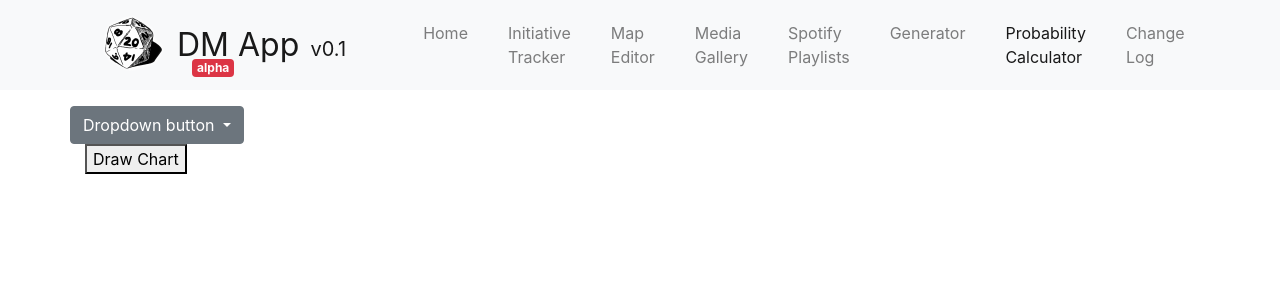
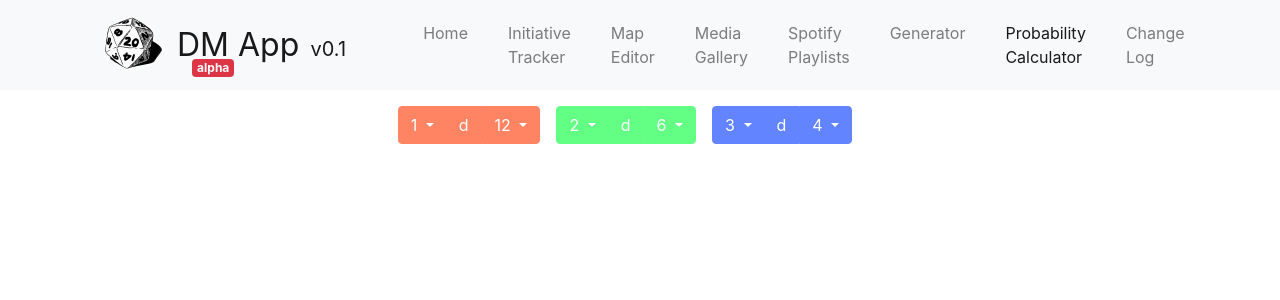
Before and after one commit to DeveloperJhaka/DM-App, an Angular app: page /probability in a window 1280 px wide. Shown: the top 300 px of the page. Built offline with nearby package versions, Linux system fonts and the light colour scheme.

Commit message:
updated probability generator

```diff
--- a/src/app/dice-probability/dice-probability.component.css
+++ b/src/app/dice-probability/dice-probability.component.css
@@ -1,5 +1,6 @@
 .row {
 	margin-top: 16px;
+	width: 100%;
 }
 
 canvas {
@@ -13,3 +14,33 @@ ul {
 li {
 	list-style: none;
 }
+
+.open .dropdown-menu {
+	display: block !important;
+}
+
+ul.probability-list {
+	column-count: 3;
+}
+
+.row > .btn-group > .btn-group {
+	margin-left: 8px;
+	margin-right: 8px;
+}
+
+.dropdown-item {
+	cursor: pointer;
+}
+
+.centered {
+	position: relative;
+	width: 100%;
+}
+
+.centered .btn-group {
+	margin: 0 auto;
+}
+
+.probability {
+	margin: 32px 0;
+}
--- a/src/app/dice-probability/dice-probability.component.html
+++ b/src/app/dice-probability/dice-probability.component.html
@@ -1,17 +1,39 @@
-<div class="row">
-	<div class="dropdown" appDropdown>
-		<button class="btn btn-secondary dropdown-toggle" type="button" id="dropdownMenuButton" data-toggle="dropdown" aria-haspopup="true" aria-expanded="false">
-			Dropdown button
-		</button>
-		<div class="dropdown-menu" aria-labelledby="dropdownMenuButton">
-			<a class="dropdown-item" href="#">Action</a>
-			<a class="dropdown-item" href="#">Another action</a>
-			<div class="dropdown-divider"></div>
-			<a class="dropdown-item" href="#">Something else here</a>
+<div class="row centered">
+	<div class="btn-group">
+		<div class="btn-group" role="group" *ngFor="let r of roll; let i = index">
+			<div class="btn-group" role="group" appDropdown>
+				<button
+						id="btnGroupDrop1"
+						type="button"
+						class="btn btn-primary dropdown-toggle"
+						data-toggle="dropdown"
+						[ngStyle]="{'background-color': getColourStyle(i, 1.0),'border-color': getColourStyle(i, 1.0)}">
+					{{ r.number }}
+				</button>
+				<div class="dropdown-menu">
+					<a class="dropdown-item" *ngFor="let number of numbers" (click)="setNumber( r, number )">{{ number }}</a>
+				</div>
+			</div>
+			<button
+					type="button"
+					class="btn btn-primary"
+					[ngStyle]="{'background-color': getColourStyle(i, 1.0),'border-color': getColourStyle(i, 1.0)}">
+				d
+			</button>
+			<div class="btn-group" role="group" appDropdown>
+				<button
+						id="btnGroupDrop2"
+						type="button"
+						class="btn btn-primary dropdown-toggle"
+						data-toggle="dropdown"
+						[ngStyle]="{'background-color': getColourStyle(i, 1.0),'border-color': getColourStyle(i, 1.0)}">
+					{{ r.die }}
+				</button>
+				<div class="dropdown-menu">
+					<a class="dropdown-item" *ngFor="let die of dice" (click)="setDie( r, die )">d{{ die }}</a>
+				</div>
+			</div>
 		</div>
-	</div>
-	<div class="col-sm-12">
-		<button (click)="drawChart()">Draw Chart</button>
 	</div>
 </div>
 <div class="row">
@@ -19,7 +41,7 @@
 		<canvas #probCanvas></canvas>
 	</div>
 </div>
-<div class="row" *ngIf="this.outcomes !== undefined">
+<div class="row probability" *ngIf="this.outcomes !== undefined">
 	<div class="col-sm-4" *ngFor="let outcome of this.outcomes; let i = index">
 		<div class="card" [ngStyle]="{'background-color': getColourStyle(i, 0.2),'border-color': getColourStyle(i, 1.0)}">
 			<div class="card-body">
@@ -32,7 +54,7 @@
 					<li>The number of results is <b>{{ outcome.totalResults }}</b></li>
 				</ul>
 				<h5 class="card-title">Probability</h5>
-				<ul>
+				<ul class="probability-list">
 					<span *ngFor="let result of outcome.outcomes; let j = index">
 						<li *ngIf="result > 0"><b>{{ j + 1 }}:</b> {{ calculatePercent( result, outcome.totalResults ) }}</li>
 					</span>
--- a/src/app/dice-probability/dice-probability.component.ts
+++ b/src/app/dice-probability/dice-probability.component.ts
@@ -1,7 +1,7 @@
 import { AfterViewInit, Component, ElementRef, ViewChild } from '@angular/core';
 import { Chart } from 'chart.js';
 import { DiceTreeModel } from '../shared/models/dice-tree.model';
-import {DiceRollOutcomeModel} from '../shared/models/dice-roll-outcome.model';
+import { DiceRollOutcomeModel } from '../shared/models/dice-roll-outcome.model';
 
 @Component({
 	selector: 'app-dice-probability',
@@ -11,13 +11,17 @@ import {DiceRollOutcomeModel} from '../shared/models/dice-roll-outcome.model';
 export class DiceProbabilityComponent implements AfterViewInit {
 	@ViewChild( 'probCanvas' ) probCanvasRef: ElementRef;
 	@ViewChild( 'canvasContainer' ) canvasContainerRef: ElementRef;
-	public context: CanvasRenderingContext2D;
+	context: CanvasRenderingContext2D;
 	width;
 	height;
-	public roll;
-	public colors;
-	public outcomes: DiceRollOutcomeModel[];
+	roll;
+	colors;
+	outcomes: DiceRollOutcomeModel[];
+	buttonTitle = 'Die';
 	chartType;
+	chart;
+	numbers = [ 1, 2, 3, 4, 5 ];
+	dice = [ 4, 6, 8, 10, 12, 20, 100 ];
 
 	constructor() {
 		this.roll = [
@@ -47,15 +51,27 @@ export class DiceProbabilityComponent implements AfterViewInit {
 
 	drawChart() {
 
+		if ( this.chart ) {
+			this.chart.destroy();
+			this.outcomes = undefined;
+		}
+
 		this.outcomes = [];
 		const labels = [];
 		const datasets = [];
+		let highestIndex;
+		let highestOutcome = -1;
 
 		for ( let i = 0; i < this.roll.length; ++i ) {
 			this.outcomes[i] = this.outcomesFromRoll( this.roll[i].number, this.roll[i].die );
+
+			if ( this.outcomes[i].highest > highestOutcome ) {
+				highestOutcome = this.outcomes[i].highest;
+				highestIndex = i;
+			}
 		}
 
-		for ( let i = 1; i <= this.roll[0].number * this.roll[0].die; ++i ) {
+		for ( let i = 1; i <= this.roll[ highestIndex ].number * this.roll[ highestIndex ].die; ++i ) {
 			labels.push( i );
 		}
 
@@ -70,13 +86,16 @@ export class DiceProbabilityComponent implements AfterViewInit {
 			});
 		}
 
-		const chart = new Chart( this.context, {
+		this.chart = new Chart( this.context, {
 			type: this.chartType,
 			data: {
 				labels: labels,
 				datasets: datasets,
 			},
 			options: {
+				legend: {
+					display: false
+				},
 				scales: {
 					yAxes: [{
 						ticks: {
@@ -108,7 +127,7 @@ export class DiceProbabilityComponent implements AfterViewInit {
 			outcomes[ results[i] - 1 ] += 1;
 		}
 
-		return new DiceRollOutcomeModel( number, die, lowestResult, highestResult, outcomes );
+		return new DiceRollOutcomeModel( number, die, outcomes );
 	}
 
 	buildTree( node, number, die, level = 0 ) {
@@ -129,4 +148,16 @@ export class DiceProbabilityComponent implements AfterViewInit {
 	getColourStyle( index, alpha ) {
 		return 'rgba(' + this.colors[ index ].r + ',' + this.colors[ index ].g + ',' + this.colors[ index ].b + ',' + alpha + ')';
 	}
+
+	setNumber( roll, number ) {
+		roll.number = number;
+
+		this.drawChart();
+	}
+
+	setDie( roll, die ) {
+		roll.die = die;
+
+		this.drawChart();
+	}
 }
--- a/src/app/shared/models/dice-roll-outcome.model.ts
+++ b/src/app/shared/models/dice-roll-outcome.model.ts
@@ -1,14 +1,16 @@
 export class DiceRollOutcomeModel {
+	public lowest: number;
+	public highest: number;
 	public average: number;
 	public outcomeCount: number;
 	public totalResults: number;
 	constructor( public number: number,
 				 public die: number,
-				 public lowest: number,
-				 public highest: number,
 				 public outcomes: number[] ) {
-		this.average = ( lowest + highest ) * 0.5;
-		this.outcomeCount = highest - lowest + 1;
+		this.lowest = number;
+		this.highest = number * die;
+		this.average = ( this.lowest + this.highest ) * 0.5;
+		this.outcomeCount = this.highest - this.lowest + 1;
 		this.totalResults = Math.pow( die, number );
 	}
 }
```
Also changed, not shown: src/app/generator/generator.component.html (indentation only).
